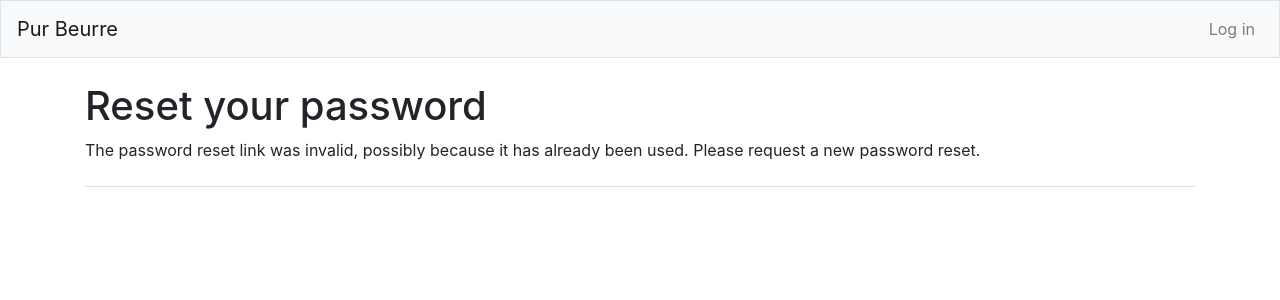
After one commit to Elladan81/P8_PurBeurre, a Django app: page /account/reset/1/1/ in a window 1280 px wide. The commit adds this page. Shown: the top 300 px of the page. Run offline with Django 3.2, Linux system fonts and the light colour scheme; some libraries are stand-ins or nearby versions.

Commit message:
This commit add changes and new features account app : can now reset and change password, send email Delete app_name in account "url patterns" = fix bug (Django reverse lazy problem)

```diff
--- a/purbeurre/account/templates/registration/logged_out.html
+++ b/purbeurre/account/templates/registration/logged_out.html
@@ -3,6 +3,6 @@
 {% block title %}Logged out{% endblock %}
 
 {% block content %}
-    <h1>Logged out</h1>
-    <p>You have been succefully logged out. You can <a href="{% url 'account:login' %}">Log in again</a>.</p>
+<h1>Logged out</h1>
+<p>You have been succefully logged out. You can <a href="{% url 'login' %}">Log in again</a>.</p>
 {% endblock %}
--- a/purbeurre/account/templates/registration/login.html
+++ b/purbeurre/account/templates/registration/login.html
@@ -14,11 +14,13 @@
 <p>Please, use the following form to log-in:</p>
 {% endif %}
 <div class="login form">
-        <form action="{% url 'account:login' %}" method="post">
+    <form action="{% url 'login' %}" method="post">
         {{ form.as_p }}
         {% csrf_token %}
-            <input type="hidden" name="next" value=" {{ next }}" />
+        <input type="hidden" name="next" value=" {{ next }}"/>
         <p><input type="submit" value="Log in"></p>
     </form>
+    <p><a href="{% url 'password_reset' %}">Forgotten your
+password ?</a></p>
 </div>
 {% endblock %}
--- /dev/null
+++ b/purbeurre/account/templates/registration/password_change_done.html
@@ -0,0 +1,6 @@
+{% extends "purbeurre_website/base.html" %}
+{% block title %}Password changed{% endblock %}
+{% block content %}
+<h1>Password changed</h1>
+<p>Your password has been successfully changed.</p>
+{% endblock %}
--- /dev/null
+++ b/purbeurre/account/templates/registration/password_reset_confirm.html
@@ -0,0 +1,17 @@
+{% extends "purbeurre_website/base.html" %}
+
+{% block title %}Reset your password{% endblock %}
+{% block content %}
+<h1>Reset your password</h1>
+{% if validlink %}
+<p>Please enter your new password twice:</p>
+<form action="." method="post">
+    {{ form.as_p }}
+    {% csrf_token %}
+    <p><input type="submit" value="Change my password"/></p>
+</form>
+{% else %}
+<p>The password reset link was invalid, possibly because it has
+    already been used. Please request a new password reset.</p>
+{% endif %}
+{% endblock %}
--- /dev/null
+++ b/purbeurre/account/templates/registration/password_reset_email.html
@@ -0,0 +1,5 @@
+Someone asked for password reset for email {{ email }}. Follow the link
+below:
+{{ protocol }}://{{ domain }}{% url "password_reset_confirm" uidb64=uid
+token=token %}
+Your username, in case you've forgotten: {{ user.get_username }}
--- a/purbeurre/account/urls.py
+++ b/purbeurre/account/urls.py
@@ -2,11 +2,33 @@ from django.urls import path
 from django.contrib.auth import views as auth_views
 from . import views
 
-app_name = 'account'
 urlpatterns = [
     # post views
     # path('login/', views.user_login, name='login'),
-    path('login/', auth_views.LoginView.as_view(), name='login'),
-    path('logout/', auth_views.LogoutView.as_view(), name='logout'),
-    path('dashboard', views.dashboard, name='dashboard')
+    path('login/',
+         auth_views.LoginView.as_view(), name='login'),
+    path('logout/',
+         auth_views.LogoutView.as_view(), name='logout'),
+    path('dashboard',
+         views.dashboard, name='dashboard'),
+    # change password urls
+    path('password_change/',
+         auth_views.PasswordChangeView.as_view(),
+         name='password_change'),
+    path('password_change/done/',
+         auth_views.PasswordChangeDoneView.as_view(),
+         name='password_change_done'),
+    # reset password urls
+    path('password_reset/',
+         auth_views.PasswordResetView.as_view(),
+         name='password_reset'),
+    path('password_reset/done/',
+         auth_views.PasswordResetDoneView.as_view(),
+         name='password_reset_done'),
+    path('reset/<uidb64>/<token>/',
+         auth_views.PasswordResetConfirmView.as_view(),
+         name='password_reset_confirm'),
+    path('reset/done/',
+         auth_views.PasswordResetCompleteView.as_view(),
+         name='password_reset_complete'),
 ]
--- a/purbeurre/purbeurre_website/templates/purbeurre_website/base.html
+++ b/purbeurre/purbeurre_website/templates/purbeurre_website/base.html
@@ -18,7 +18,7 @@
         <ul class="navbar-nav mr-auto">
             {% if request.user.is_authenticated %}
             <li class="nav-item">
-                    <a class="nav-link" href="{% url 'account:dashboard' %}">Dashboard</a></li>
+                <a class="nav-link" href="{% url 'dashboard' %}">Dashboard</a></li>
             {% endif %}
         </ul>
         <ul class="navbar-nav ml-auto">
@@ -27,11 +27,11 @@
                 <span class="navbar-text">Hello, {{ user.username }}.</span>
             </li>
             <li class="nav-item">
-                        <a class="nav-link" href="{% url 'account:logout' %}">Log out</a>
+                <a class="nav-link" href="{% url 'logout' %}">Log out</a>
             </li>
             {% else %}
             <li class="nav-item">
-                        <a class="nav-link" href="{% url 'account:login' %}">Log in</a>
+                <a class="nav-link" href="{% url 'login' %}">Log in</a>
             </li>
             {% endif %}
         </ul>
```
Also changed, not shown: purbeurre/account/templates/registration/password_change_form.html (added, +11 -0 lines), purbeurre/account/templates/registration/password_reset_complete.html (added, +8 -0 lines), purbeurre/account/templates/registration/password_reset_done.html (added, +9 -0 lines), purbeurre/account/templates/registration/password_reset_form.html (added, +12 -0 lines), purbeurre/purbeurre/settings.py (+6 -9 lines), purbeurre/db.sqlite3. Lines whose indentation alone changed are shown as unchanged.
